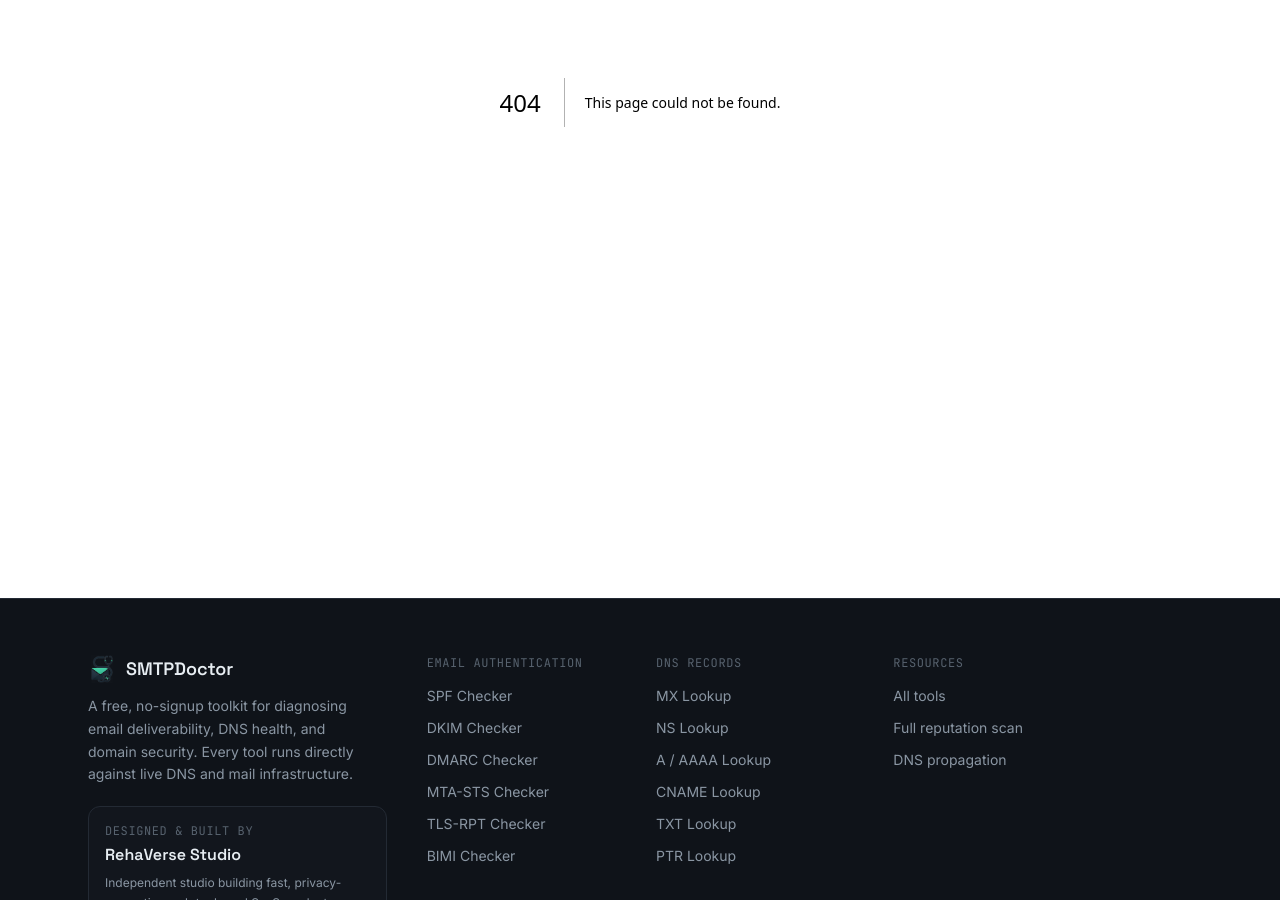
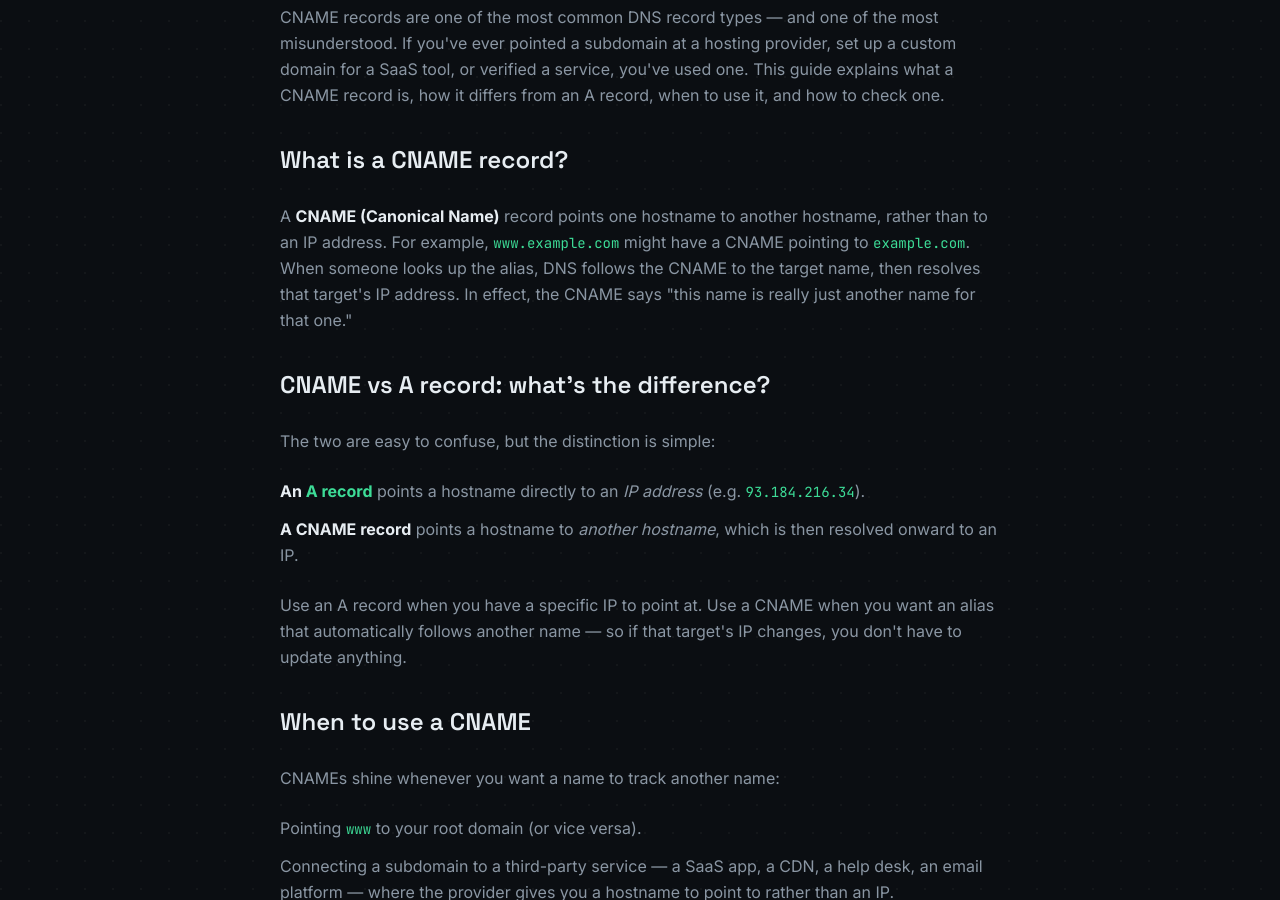
Before and after one commit to rehanraja092000-gif/SMTPDoctor, a Next.js app: page /guides/cname-records-explained in a window 1280 px wide. Before the commit this address had no page. Shown: the part 400-1300 px from the top of the page. Built offline with nearby package versions, Linux system fonts and the light colour scheme.

Commit message:
Create page.tsx

```diff
--- /dev/null
+++ b/app/guides/cname-records-explained/page.tsx
@@ -0,0 +1,120 @@
+import { getGuide } from "../../../lib/guides";
+import GuideArticle, { ToolLink, GuideLink, ToolCTA } from "../../components/GuideArticle";
+
+const guide = getGuide("cname-records-explained")!;
+
+export default function Page() {
+  return (
+    <GuideArticle guide={guide} eyebrow="DNS RECORDS">
+      <p>
+        CNAME records are one of the most common DNS record types — and one of the
+        most misunderstood. If you&apos;ve ever pointed a subdomain at a hosting
+        provider, set up a custom domain for a SaaS tool, or verified a service,
+        you&apos;ve used one. This guide explains what a CNAME record is, how it
+        differs from an A record, when to use it, and how to check one.
+      </p>
+
+      <h2>What is a CNAME record?</h2>
+      <p>
+        A <strong>CNAME (Canonical Name)</strong> record points one hostname to
+        another hostname, rather than to an IP address. For example,{" "}
+        <code>www.example.com</code> might have a CNAME pointing to{" "}
+        <code>example.com</code>. When someone looks up the alias, DNS follows the
+        CNAME to the target name, then resolves that target&apos;s IP address. In
+        effect, the CNAME says &quot;this name is really just another name for
+        that one.&quot;
+      </p>
+
+      <h2>CNAME vs A record: what&apos;s the difference?</h2>
+      <p>The two are easy to confuse, but the distinction is simple:</p>
+      <ul>
+        <li>
+          <strong>An <ToolLink slug="a-checker">A record</ToolLink></strong> points
+          a hostname directly to an <em>IP address</em> (e.g.{" "}
+          <code>93.184.216.34</code>).
+        </li>
+        <li>
+          <strong>A CNAME record</strong> points a hostname to <em>another
+          hostname</em>, which is then resolved onward to an IP.
+        </li>
+      </ul>
+      <p>
+        Use an A record when you have a specific IP to point at. Use a CNAME when
+        you want an alias that automatically follows another name — so if that
+        target&apos;s IP changes, you don&apos;t have to update anything.
+      </p>
+
+      <h2>When to use a CNAME</h2>
+      <p>CNAMEs shine whenever you want a name to track another name:</p>
+      <ul>
+        <li>
+          Pointing <code>www</code> to your root domain (or vice versa).
+        </li>
+        <li>
+          Connecting a subdomain to a third-party service — a SaaS app, a CDN, a
+          help desk, an email platform — where the provider gives you a hostname to
+          point to rather than an IP.
+        </li>
+        <li>
+          Domain verification, where a service asks you to add a CNAME to prove you
+          control the domain.
+        </li>
+      </ul>
+
+      <h2>The one big limitation: the root domain</h2>
+      <p>
+        You generally <strong>cannot</strong> put a CNAME on the root domain (the
+        zone apex, like <code>example.com</code> with nothing in front). The DNS
+        spec forbids it because a CNAME can&apos;t coexist with the required NS and
+        SOA records that live at the root. Most DNS providers offer a workaround —{" "}
+        <strong>CNAME flattening</strong> or <strong>ALIAS/ANAME</strong> records —
+        that gives you the same behavior at the root without breaking the rules.
+      </p>
+
+      <h2>How to check a CNAME record</h2>
+      <p>
+        To see where a hostname points, run it through a{" "}
+        <ToolLink slug="cname-checker">CNAME checker</ToolLink>. It queries DNS and
+        returns the target the CNAME resolves to. This is useful for confirming an
+        alias is set up correctly, seeing where a subdomain actually points, and
+        catching dangling CNAMEs that could enable{" "}
+        <GuideLink slug="subdomain-scanning">subdomain takeover</GuideLink>. After
+        changing a CNAME, it&apos;s also worth confirming it has propagated with a{" "}
+        <ToolLink slug="propagation-checker">DNS propagation check</ToolLink>.
+      </p>
+
+      <ToolCTA
+        slug="cname-checker"
+        label="Look up a CNAME record now"
+        text="Check where any hostname's CNAME points, free and instantly — no signup required."
+      />
+
+      <h2>Frequently asked questions</h2>
+      <div className="space-y-5">
+        <div>
+          <h3>What is a CNAME record?</h3>
+          <p className="mt-1 text-sm">
+            A DNS record that points one hostname to another hostname instead of an
+            IP address. Resolvers follow the CNAME to its target, then resolve that
+            target&apos;s address.
+          </p>
+        </div>
+        <div>
+          <h3>What&apos;s the difference between a CNAME and an A record?</h3>
+          <p className="mt-1 text-sm">
+            An A record points to an IP address; a CNAME points to another hostname.
+            Use an A record when you have an IP, and a CNAME when you want an alias
+            that follows another name.
+          </p>
+        </div>
+        <div>
+          <h3>Can the root domain have a CNAME?</h3>
+          <p className="mt-1 text-sm">
+            Traditionally no — the DNS spec forbids a CNAME at the zone apex. Many
+            providers offer CNAME flattening or ALIAS/ANAME records as a workaround.
+          </p>
+        </div>
+      </div>
+    </GuideArticle>
+  );
+}
```
